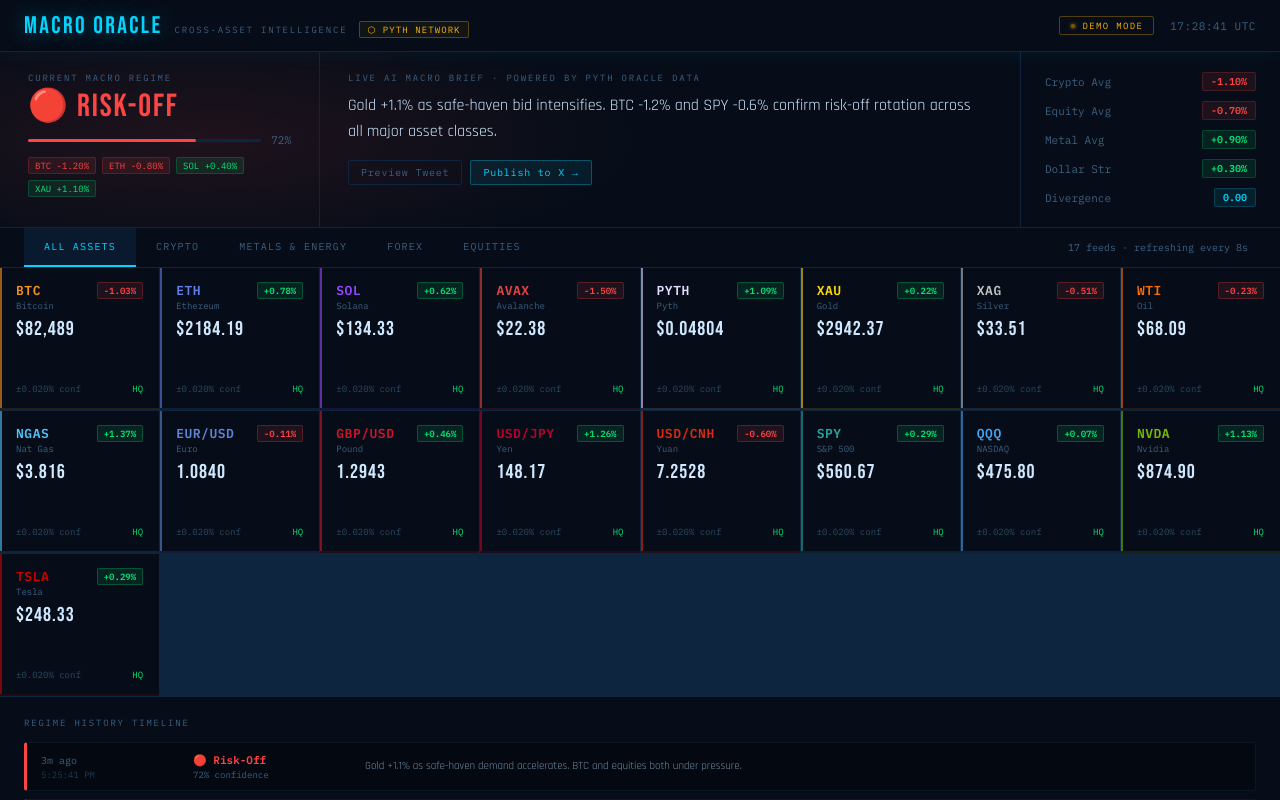
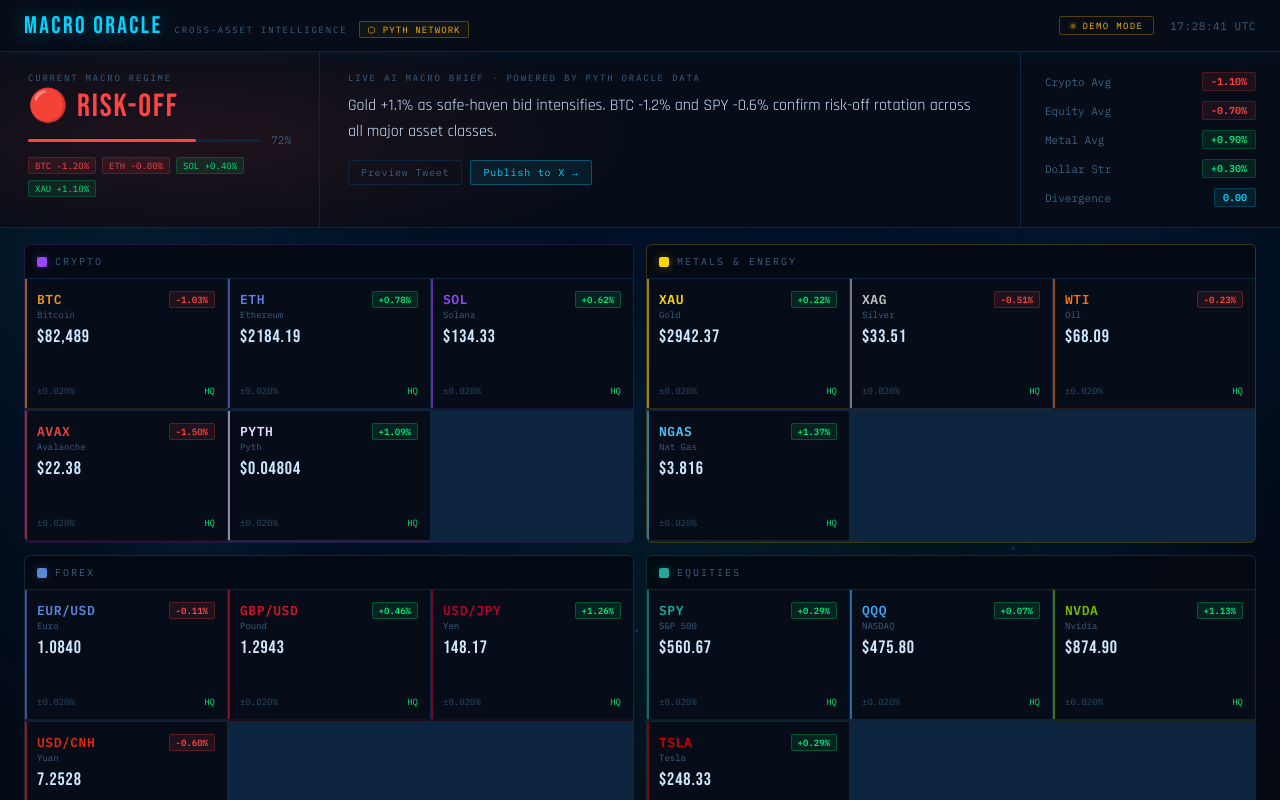
Before and after one commit to Jonny1111111111111/macro-oracle, a React (Vite) app in the folder apps/web/: page / in a window 1280 px wide. Shown: the top 800 px of the page. Built offline with nearby package versions, Linux system fonts and the light colour scheme; no server answers.

Commit message:
fix(web): background debug + category boxes layout

```diff
--- a/apps/web/src/App.tsx
+++ b/apps/web/src/App.tsx
@@ -8,11 +8,14 @@
     const canvas = canvasRef.current
     if (!canvas) return
 
-    const prefersReduced = typeof window !== 'undefined' && window.matchMedia && window.matchMedia('(prefers-reduced-motion: reduce)').matches
-    if (prefersReduced) return
+    // NOTE: Reduced-motion check disabled temporarily for debugging (per request).
+    // const prefersReduced = typeof window !== 'undefined' && window.matchMedia && window.matchMedia('(prefers-reduced-motion: reduce)').matches
+    // if (prefersReduced) return
 
     const ctx = canvas.getContext('2d', { alpha: true })
     if (!ctx) return
+
+    console.log('[BackgroundFX] init', { w: window.innerWidth, h: window.innerHeight })
 
     // From here, treat as non-null for TS (we early-return above).
     const c = canvas
@@ -61,9 +64,12 @@
       }
     }
 
+    let tick = 0
     function step() {
       // Clear
       g.clearRect(0, 0, w, h)
+      tick++
+      if (tick === 1) console.log('[BackgroundFX] animation started')
 
       // Update + draw links
       for (let i = 0; i < particles.length; i++) {
@@ -264,7 +270,7 @@
   const [regime, setRegime]           = useState<RegimeResult | null>(null)
   const [history, setHistory]         = useState<Record<string, HistoryPoint[]>>({})
   const [regimeHistory, setRegimeHistory] = useState<RegimeEvent[]>([])
-  const [activeClass, setActiveClass] = useState<AssetClass | 'all'>('all')
+  // const [activeClass, setActiveClass] = useState<AssetClass | 'all'>('all')
   const [apiStatus, setApiStatus]     = useState<'connecting' | 'live' | 'demo'>('connecting')
   const [clock, setClock]             = useState('')
   const [publishStatus, setPublishStatus] = useState<'idle' | 'loading' | 'done'>('idle')
@@ -366,7 +372,7 @@
     }
   }
 
-  const filteredFeeds = FEEDS.filter(f => activeClass === 'all' || f.class === activeClass)
+  // Category layout renders all classes; keep FEEDS intact.
   const r = regime ? REGIMES[regime.regime] : REGIMES.UNCERTAIN
 
   // ── Render ────────────────────────────────────────────────────────────────
@@ -499,58 +505,67 @@
         </div>
       )}
 
-      {/* ASSET CLASS TABS */}
-      <div style={{ display: 'flex', alignItems: 'center', gap: 0, padding: '0 24px', background: '#060d18', borderBottom: '1px solid #0e2540' }}>
-        {(['all', 'crypto', 'metals', 'forex', 'equities'] as const).map(cls => (
-          <button key={cls} onClick={() => setActiveClass(cls)} style={{
-            padding: '12px 20px', fontSize: 10, fontFamily: 'inherit',
-            background: activeClass === cls ? '#0a1a2e' : 'transparent',
-            border: 'none', borderBottom: `2px solid ${activeClass === cls ? '#00d4ff' : 'transparent'}`,
-            color: activeClass === cls ? '#00d4ff' : '#3d6080',
-            cursor: 'pointer', letterSpacing: '0.12em', textTransform: 'uppercase', transition: 'all 0.15s',
+      {/* ASSET CATEGORIES (separate boxes) */}
+      <div className="categoryGrid" style={{
+        display: 'grid',
+        gridTemplateColumns: 'repeat(2, minmax(0, 1fr))',
+        gap: 12,
+        padding: '16px 24px',
       }}>
-            {cls === 'all' ? 'All Assets' : CLASS_META[cls]?.label || cls}
-          </button>
-        ))}
-        <div style={{ marginLeft: 'auto', fontSize: 10, color: '#3d6080', paddingRight: 8 }}>
-          {Object.keys(prices).length} feeds · refreshing every 8s
+        {([
+          { key: 'crypto' as const, title: 'Crypto', color: CLASS_META.crypto.color },
+          { key: 'metals' as const, title: 'Metals & Energy', color: CLASS_META.metals.color },
+          { key: 'forex' as const, title: 'Forex', color: CLASS_META.forex.color },
+          { key: 'equities' as const, title: 'Equities', color: CLASS_META.equities.color },
+        ]).map(cat => {
+          const catFeeds = FEEDS.filter(f => f.class === cat.key)
+          return (
+            <section key={cat.key} className="categoryBox" style={{
+              border: `1px solid ${cat.color}33`,
+              background: 'rgba(6, 13, 24, 0.85)',
+              borderRadius: 6,
+              overflow: 'hidden',
+            }}>
+              <div style={{
+                display: 'flex', justifyContent: 'space-between', alignItems: 'center',
+                padding: '10px 12px',
+                borderBottom: '1px solid #0e2540',
+                background: 'rgba(4, 8, 16, 0.55)'
+              }}>
+                <div style={{ display: 'flex', alignItems: 'center', gap: 8 }}>
+                  <div style={{ width: 10, height: 10, borderRadius: 2, background: cat.color, boxShadow: `0 0 10px ${cat.color}55` }} />
+                  <span style={{ fontSize: 10, color: '#3d6080', letterSpacing: '0.2em', textTransform: 'uppercase' }}>{cat.title}</span>
                 </div>
               </div>
 
-      {/* ASSET GRID */}
-      <div className="assetGrid" style={{
+              <div className="categoryAssets" style={{
                 display: 'grid',
-        gridTemplateColumns: 'repeat(auto-fill, minmax(150px, 1fr))',
-        gap: 1, background: '#0e2540',
-        padding: 0,
+                gridTemplateColumns: 'repeat(3, minmax(0, 1fr))',
+                gap: 1,
+                background: '#0e2540',
               }}>
-        {filteredFeeds.map(feed => {
+                {catFeeds.map(feed => {
                   const d = prices[feed.sym]
                   const h = history[feed.sym] || []
                   const sparkPath = buildSparkPath(h, 100, 32)
                   const chg = d?.change_1h ?? 0
                   const up  = chg >= 0
-          const isFlashing = d && d.prev && d.price !== d.prev
 
                   return (
                     <div key={feed.sym} style={{
                       background: '#060d18',
-              padding: '14px 16px',
-              cursor: 'pointer',
+                      padding: '12px 12px',
                       transition: 'background 0.15s',
                       borderBottom: `2px solid ${feed.color}22`,
                       position: 'relative', overflow: 'hidden',
-            }}
-            onMouseEnter={e => (e.currentTarget.style.background = '#0a1520')}
-            onMouseLeave={e => (e.currentTarget.style.background = '#060d18')}
-            >
-              {/* Left accent */}
+                      minWidth: 0,
+                    }}>
                       <div style={{ position: 'absolute', left: 0, top: 0, bottom: 0, width: 2, background: feed.color, opacity: 0.6 }} />
 
-              <div style={{ display: 'flex', justifyContent: 'space-between', alignItems: 'flex-start', marginBottom: 6 }}>
-                <div>
+                      <div style={{ display: 'flex', justifyContent: 'space-between', alignItems: 'flex-start', marginBottom: 6, gap: 10 }}>
+                        <div style={{ minWidth: 0 }}>
                           <div style={{ fontSize: 13, fontWeight: 700, color: feed.color, letterSpacing: '0.04em' }}>{feed.sym}</div>
-                  <div style={{ fontSize: 9, color: '#3d6080', marginTop: 1 }}>{feed.name}</div>
+                          <div style={{ fontSize: 9, color: '#3d6080', marginTop: 1, whiteSpace: 'nowrap', overflow: 'hidden', textOverflow: 'ellipsis' }}>{feed.name}</div>
                         </div>
                         <div style={{
                           fontSize: 9, padding: '2px 6px', borderRadius: 2,
@@ -558,17 +573,17 @@
                           color: up ? '#00e676' : '#ff4444',
                           border: `1px solid ${up ? 'rgba(0,230,118,0.25)' : 'rgba(255,68,68,0.25)'}`,
                           fontWeight: 700,
+                          flex: '0 0 auto'
                         }}>
                           {up ? '+' : ''}{chg.toFixed(2)}%
                         </div>
                       </div>
 
-              <div style={{ fontSize: 20, fontWeight: 500, color: '#d0e8ff', letterSpacing: '0.05em', marginBottom: 6, fontFamily: "'Bebas Neue','Impact',sans-serif" }}>
+                      <div style={{ fontSize: 18, fontWeight: 500, color: '#d0e8ff', letterSpacing: '0.05em', marginBottom: 6, fontFamily: "'Bebas Neue','Impact',sans-serif" }}>
                         {fmtPrice(feed, d?.price)}
                       </div>
 
-              {/* Sparkline */}
-              <svg width="100%" height="32" viewBox="0 0 100 32" preserveAspectRatio="none" style={{ display: 'block', marginBottom: 4 }}>
+                      <svg width="100%" height="28" viewBox="0 0 100 32" preserveAspectRatio="none" style={{ display: 'block', marginBottom: 4 }}>
                         {sparkPath && (
                           <>
                             <defs>
@@ -583,16 +598,19 @@
                         )}
                       </svg>
 
-              {/* Confidence interval */}
                       {d?.conf_pct !== undefined && (
                         <div style={{ fontSize: 9, color: '#2a4a64', display: 'flex', justifyContent: 'space-between' }}>
-                  <span>±{d.conf_pct.toFixed(3)}% conf</span>
+                          <span>±{d.conf_pct.toFixed(3)}%</span>
                           <span style={{ color: d.conf_pct < 0.05 ? '#00e676' : d.conf_pct < 0.2 ? '#ffb300' : '#ff4444' }}>
                             {d.conf_pct < 0.05 ? 'HQ' : d.conf_pct < 0.2 ? 'MED' : 'LOW'}
                           </span>
                         </div>
                       )}
                     </div>
+                  )
+                })}
+              </div>
+            </section>
           )
         })}
       </div>
@@ -655,11 +673,11 @@
         .bgMesh {
           position: absolute; inset: -20%;
           background:
-            radial-gradient(600px 600px at 20% 25%, rgba(0, 212, 255, 0.12), transparent 60%),
-            radial-gradient(700px 700px at 80% 30%, rgba(0, 140, 255, 0.10), transparent 62%),
-            radial-gradient(800px 800px at 60% 80%, rgba(0, 230, 118, 0.06), transparent 60%),
-            linear-gradient(120deg, rgba(0, 40, 80, 0.55), rgba(0, 10, 25, 0.85));
-          filter: blur(0px) saturate(1.05);
+            radial-gradient(600px 600px at 20% 25%, rgba(0, 212, 255, 0.18), transparent 60%),
+            radial-gradient(700px 700px at 80% 30%, rgba(0, 140, 255, 0.16), transparent 62%),
+            radial-gradient(800px 800px at 60% 80%, rgba(0, 230, 118, 0.10), transparent 60%),
+            linear-gradient(120deg, rgba(0, 40, 80, 0.65), rgba(0, 10, 25, 0.92));
+          filter: blur(0px) saturate(1.08);
           animation: meshShift 18s ease-in-out infinite alternate;
           will-change: transform;
         }
@@ -684,7 +702,7 @@
           50% { transform: translate3d(0, -10px, 0); opacity: 0.95; }
         }
 
-        .bgCanvas { position: absolute; inset: 0; opacity: 0.9; }
+        .bgCanvas { position: fixed; top: 0; left: 0; width: 100%; height: 100%; opacity: 0.95; }
         .bgVignette {
           position: absolute; inset: 0;
           background: radial-gradient(ellipse at center, transparent 0%, rgba(4,8,16,0.55) 70%, rgba(4,8,16,0.9) 100%);
@@ -713,6 +731,8 @@
         @media (max-width: 640px) {
           .regimeBanner { grid-template-columns: 1fr !important; }
           .assetGrid { grid-template-columns: repeat(2, minmax(0, 1fr)) !important; }
+          .categoryGrid { grid-template-columns: 1fr !important; padding: 12px !important; }
+          .categoryAssets { grid-template-columns: repeat(2, minmax(0, 1fr)) !important; }
           .timelineRow { grid-template-columns: 1fr !important; gap: 8px !important; align-items: start !important; }
           .timelineRow > div { min-width: 0 !important; }
           .app { font-size: 12px !important; }
```
Lines whose indentation alone changed are shown as unchanged.
